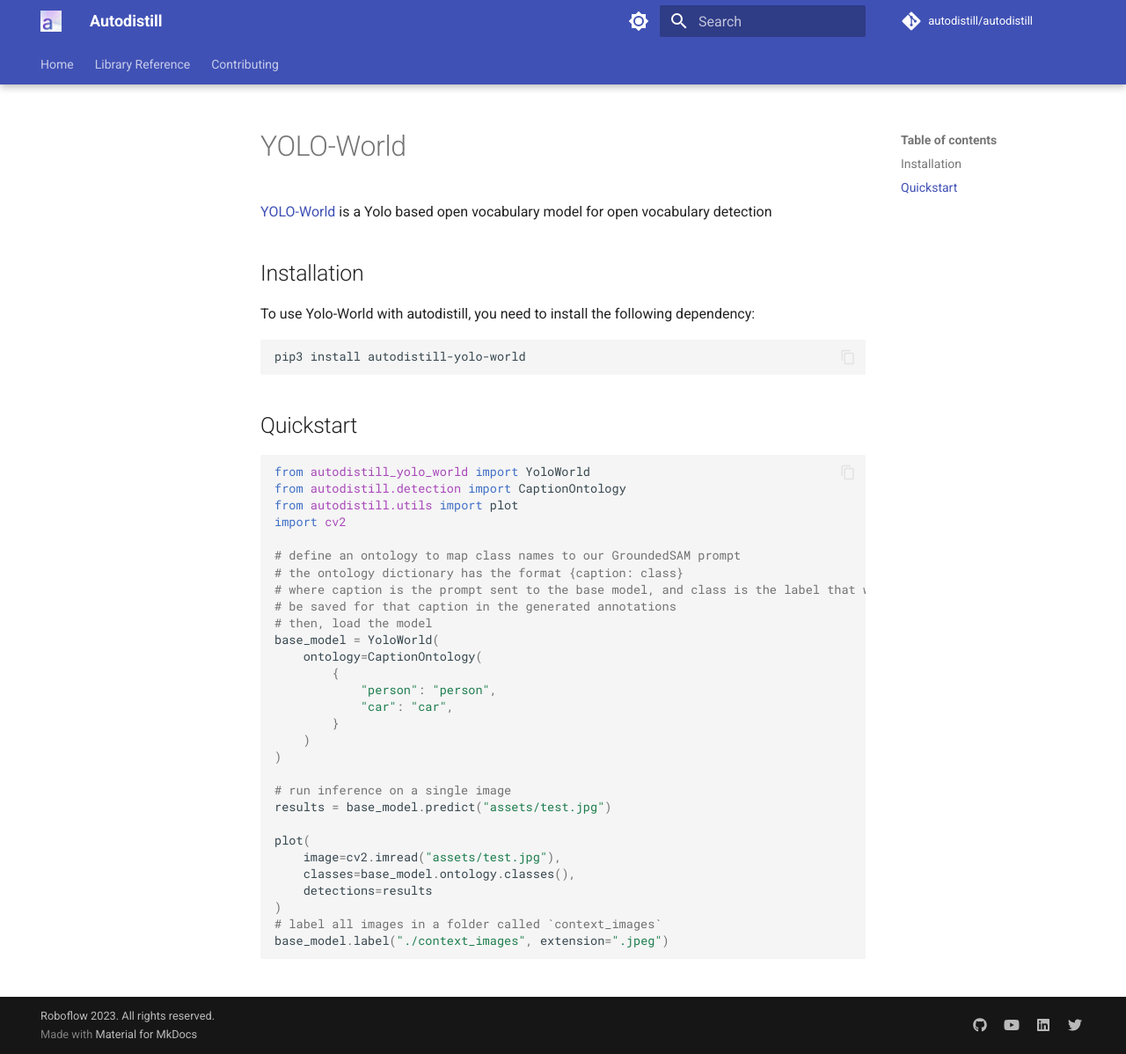
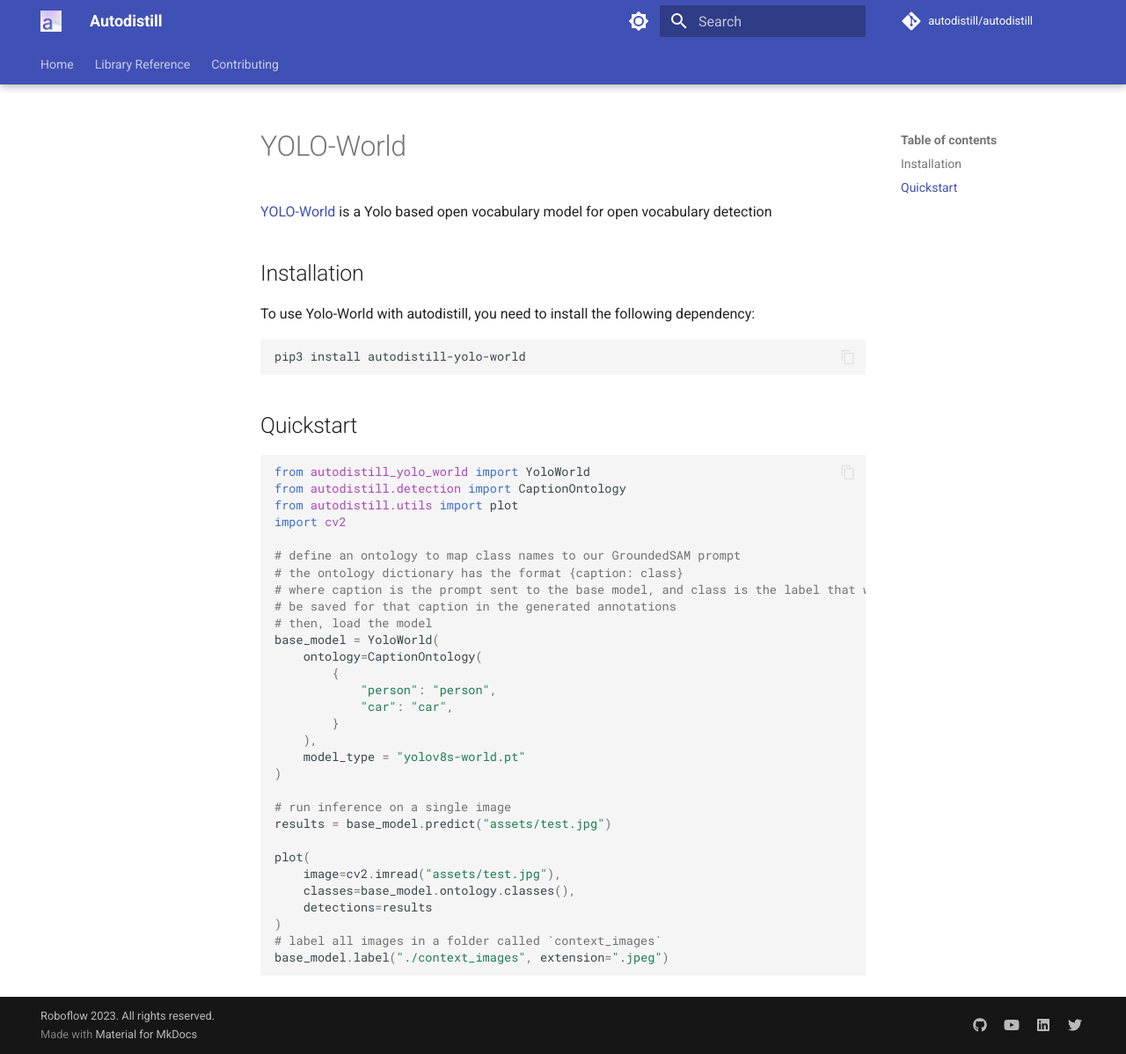
Before and after one commit to autodistill/autodistill, an MkDocs documentation site: the page built from docs/base_models/yolo-world.md, in a window 1280 px wide and 1198 px high. Shown: the whole window at 88% size. Built offline with MkDocs 1.6.1 and Material for MkDocs 9.7.7, drawn with Linux system fonts in a browser that asks for light colours; plug-ins that fetch from the network failed and are left out; comment, search, counter and statistics services are not loaded.

Commit message:
Update yolo-world.md

```diff
--- a/docs/base_models/yolo-world.md
+++ b/docs/base_models/yolo-world.md
@@ -30,7 +30,8 @@
             "person": "person",
             "car": "car",
         }
-    )
+    ),
+    model_type = "yolov8s-world.pt"
 )
 
 # run inference on a single image
```
